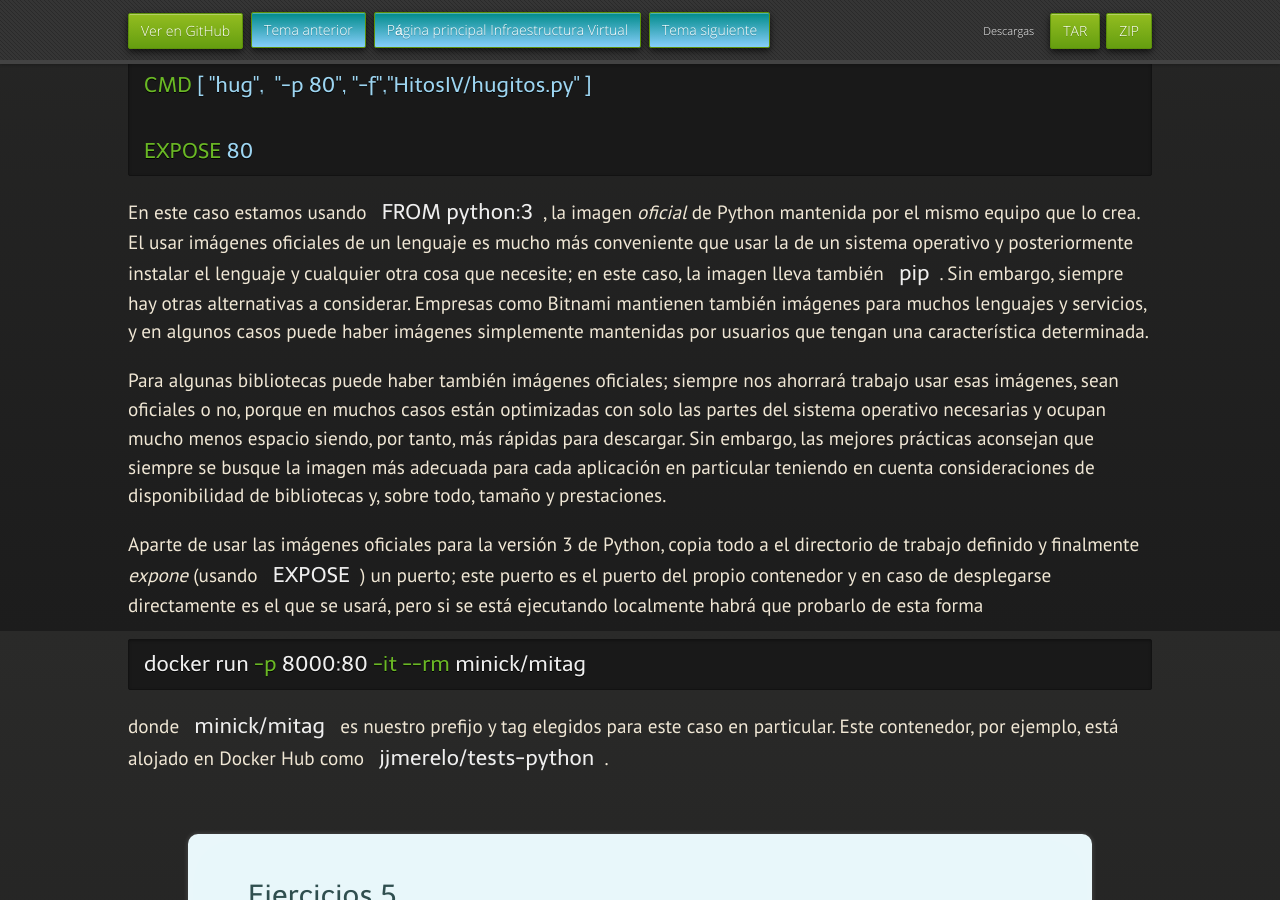
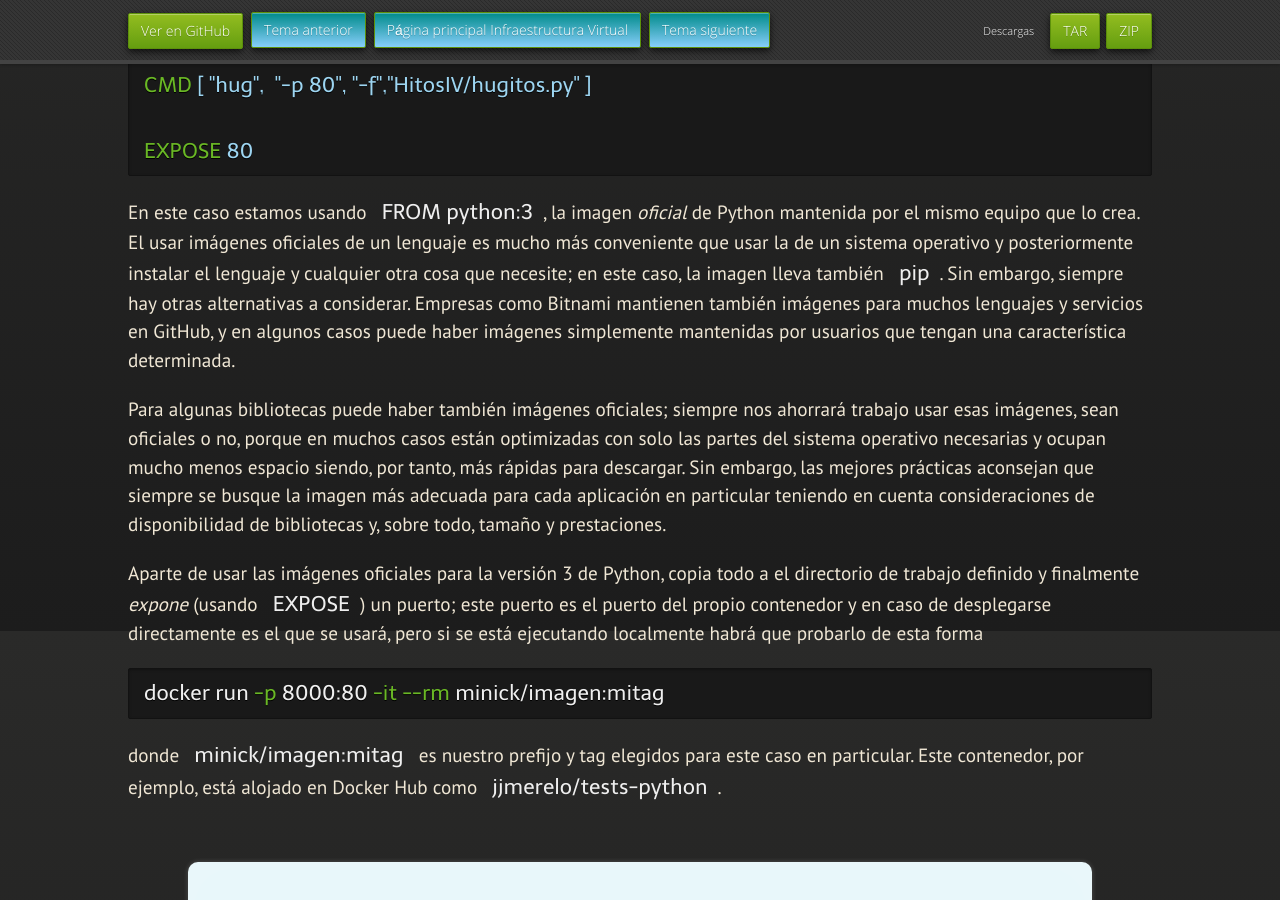
Before and after one commit to JJ/IV, a Jekyll site: the page built from documentos/temas/Contenedores.md, in a window 1280 px wide and 900 px high, scrolled down 11069 px. Built offline with Jekyll 4.4.1, drawn with Linux system fonts in a browser that asks for light colours; nearby versions of some CDN libraries; some web fonts are replaced; our own code applies the rules of GitHub Pages for plain Markdown files.

Commit message:
Sync documentos/temas/Contenedores.md de master a gh-pages

````diff
--- a/documentos/temas/Contenedores.md
+++ b/documentos/temas/Contenedores.md
@@ -492,16 +492,14 @@ CMD [ "hug",  "-p 80", "-f","HitosIV/hugitos.py" ]
 EXPOSE 80
 ```
 
-En este caso estamos usando `FROM python:3`, la imagen *oficial* de
-Python mantenida por el mismo equipo que lo crea. El usar imágenes
-oficiales de un lenguaje es mucho más conveniente que usar la de un
-sistema operativo y posteriormente instalar el lenguaje y cualquier
-otra cosa que necesite; en este caso, la imagen lleva también
-`pip`. Sin embargo, siempre hay otras alternativas a considerar. Empresas como
-Bitnami mantienen también imágenes para muchos lenguajes y servicios, y en
-algunos casos puede haber imágenes simplemente mantenidas por usuarios que
-tengan una característica determinada.
-
+En este caso estamos usando `FROM python:3`, la imagen *oficial* de Python
+mantenida por el mismo equipo que lo crea. El usar imágenes oficiales de un
+lenguaje es mucho más conveniente que usar la de un sistema operativo y
+posteriormente instalar el lenguaje y cualquier otra cosa que necesite; en este
+caso, la imagen lleva también `pip`. Sin embargo, siempre hay otras alternativas
+a considerar. Empresas como Bitnami mantienen también imágenes para muchos
+lenguajes y servicios en GitHub, y en algunos casos puede haber imágenes
+simplemente mantenidas por usuarios que tengan una característica determinada.
 
 Para algunas bibliotecas puede haber también imágenes
 oficiales; siempre nos ahorrará trabajo usar esas imágenes, sean
@@ -521,10 +519,10 @@ desplegarse directamente es el que se usará, pero si se está
 ejecutando localmente habrá que probarlo de esta forma
 
 ```shell
-docker run -p 8000:80 -it --rm minick/mitag
+docker run -p 8000:80 -it --rm minick/imagen:mitag
 ```
 
-donde `minick/mitag` es nuestro prefijo y tag elegidos para este caso
+donde `minick/imagen:mitag` es nuestro prefijo y tag elegidos para este caso
 en particular. Este contenedor, por ejemplo, está alojado en Docker
 Hub como
 [`jjmerelo/tests-python`](https://hub.docker.com/r/jjmerelo/tests-python/).
````
